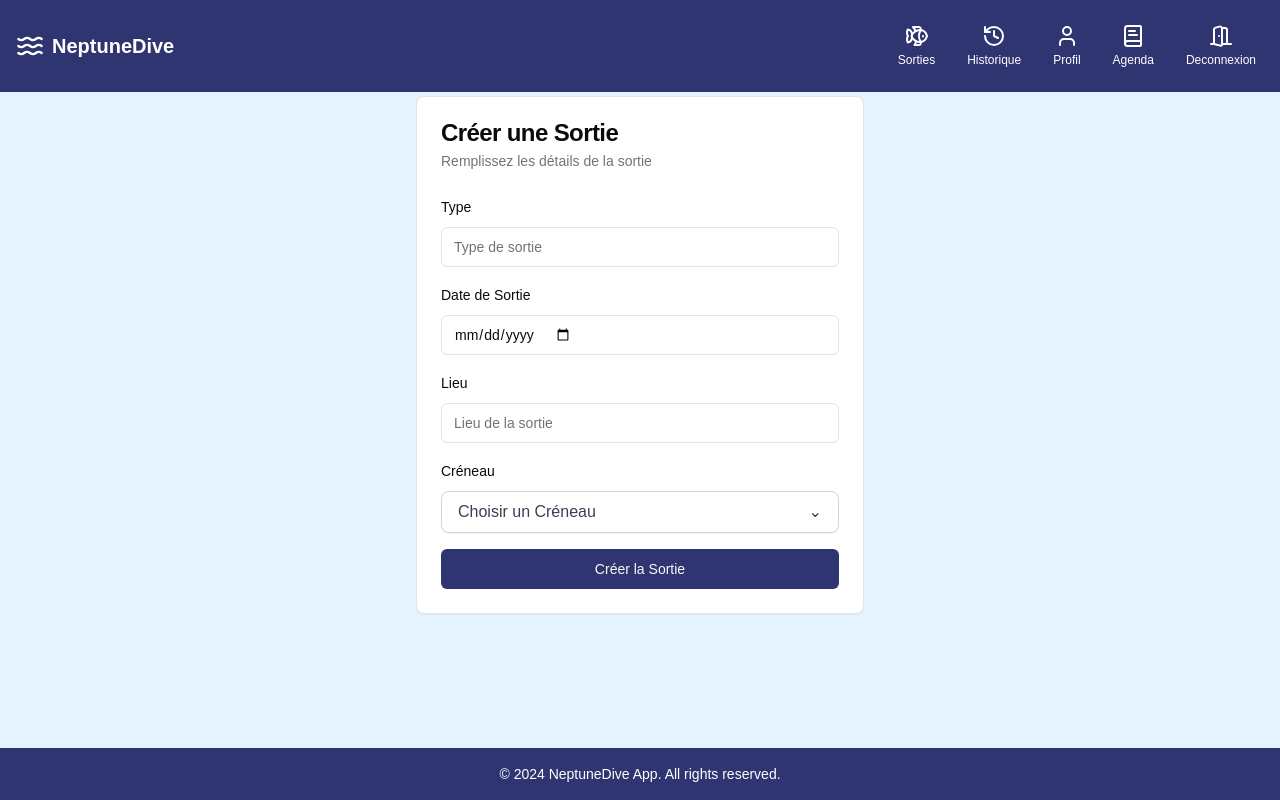
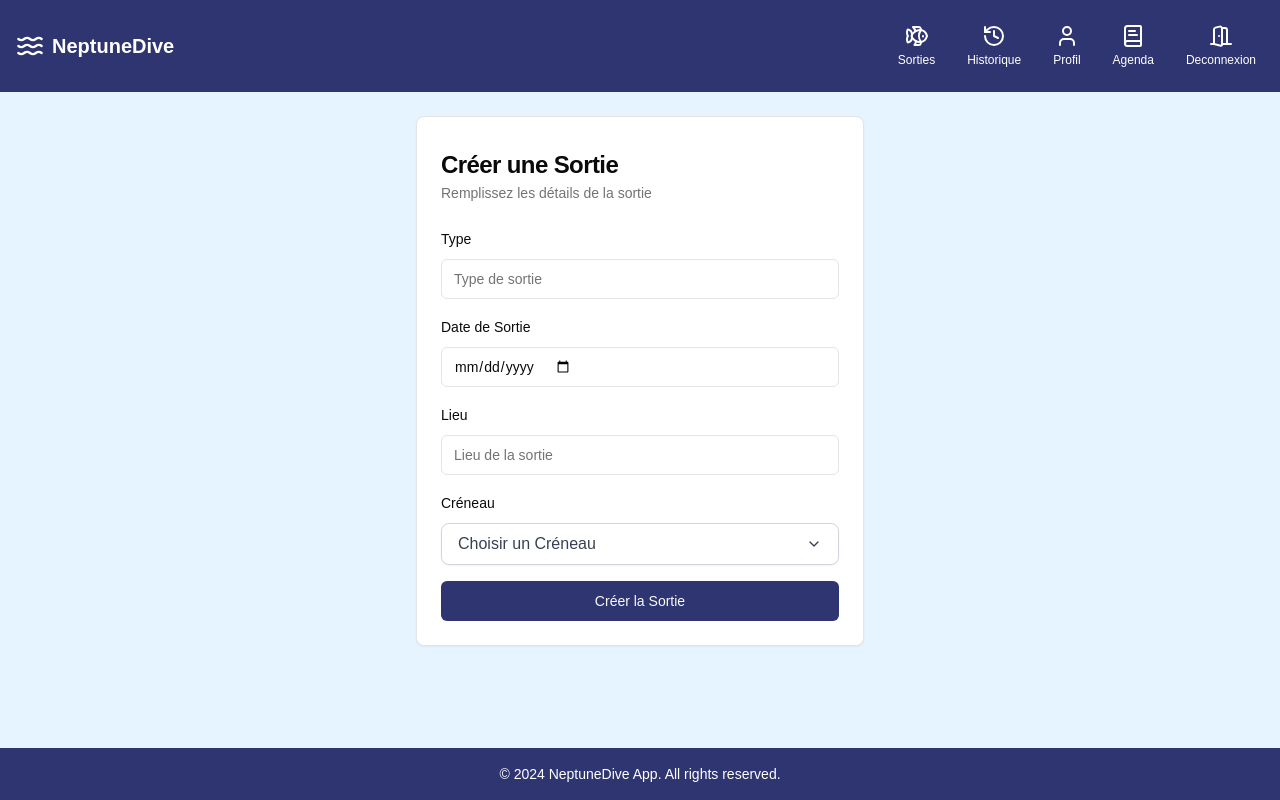
Before and after one commit to valton-paul/neptunedive, a Next.js app: page /sorties/form in a window 1280 px wide. Built offline with nearby package versions, Linux system fonts and the light colour scheme; no server answers.

Commit message:
feat: ajout de required dans les inputs du fomulaire de sortie

```diff
--- a/components/sorties/add/create-sortie.tsx
+++ b/components/sorties/add/create-sortie.tsx
@@ -19,6 +19,7 @@ import {
     SelectViewport
 } from "@radix-ui/react-select";
 import {useRouter} from "next/navigation";
+import {ChevronDown} from "lucide-react";
 
 export default function SortieForm() {
 
@@ -79,8 +80,8 @@ export default function SortieForm() {
 
 
     return (
-        <Card className="w-full max-w-md mx-auto">
-            <h3 className="text-red-800 text-2xl font-bold text-center">{error ? "Champ(s) manquant(s)" : ''}</h3>
+        <Card className="w-full max-w-md mx-auto mt-5">
+            <h3 className="text-red-800 text-2xl mt-3 font-bold text-center">{error ? "Champ(s) manquant(s)" : ''}</h3>
             <CardHeader>
                 <CardTitle>Créer une Sortie</CardTitle>
                 <CardDescription>Remplissez les détails de la sortie</CardDescription>
@@ -95,6 +96,7 @@ export default function SortieForm() {
                             value={payload.type}
                             onChange={handleChange}
                             placeholder="Type de sortie"
+                            required={true}
                         />
                     </div>
 
@@ -106,6 +108,7 @@ export default function SortieForm() {
                             type="date"
                             value={payload.dateSortie}
                             onChange={handleChange}
+                            required={true}
                         />
                     </div>
 
@@ -117,12 +120,13 @@ export default function SortieForm() {
                             value={payload.lieu}
                             onChange={handleChange}
                             placeholder="Lieu de la sortie"
+                            required={true}
                         />
                     </div>
 
                     <div className="space-y-2">
                         <Label>Créneau</Label>
-                        <Select onValueChange={(value) => handleCreneauSelectChange(value)}>
+                        <Select onValueChange={(value) => handleCreneauSelectChange(value)} required={true}>
                             <SelectTrigger
                                 aria-label="Créneaux"
                                 className="
@@ -131,7 +135,7 @@ export default function SortieForm() {
                 hover:bg-gray-50 focus:outline-none focus:ring-2 focus:ring-blue-500
                             ">
                                 <SelectValue placeholder="Choisir un Créneau"/>
-                                <SelectIcon>⌄</SelectIcon>
+                                <SelectIcon><ChevronDown className={"h-4 w-4"}></ChevronDown></SelectIcon>
                             </SelectTrigger>
                             <SelectContent className="bg-white border border-gray-200 rounded-md shadow-lg mt-2">
                                 <SelectViewport>
@@ -148,7 +152,7 @@ export default function SortieForm() {
                             </SelectContent>
                         </Select>
                     </div>
-                    <Button type="submit" className="w-full bg-[#2f3570]">Créer la Sortie</Button>
+                    <Button type="submit" className="w-full bg-[#2f3570] hover:bg-[#43497E] ">Créer la Sortie</Button>
                 </form>
             </CardContent>
         </Card>
```
Also changed, not shown: 1 other file (tests, documents, lock files or other folders).
